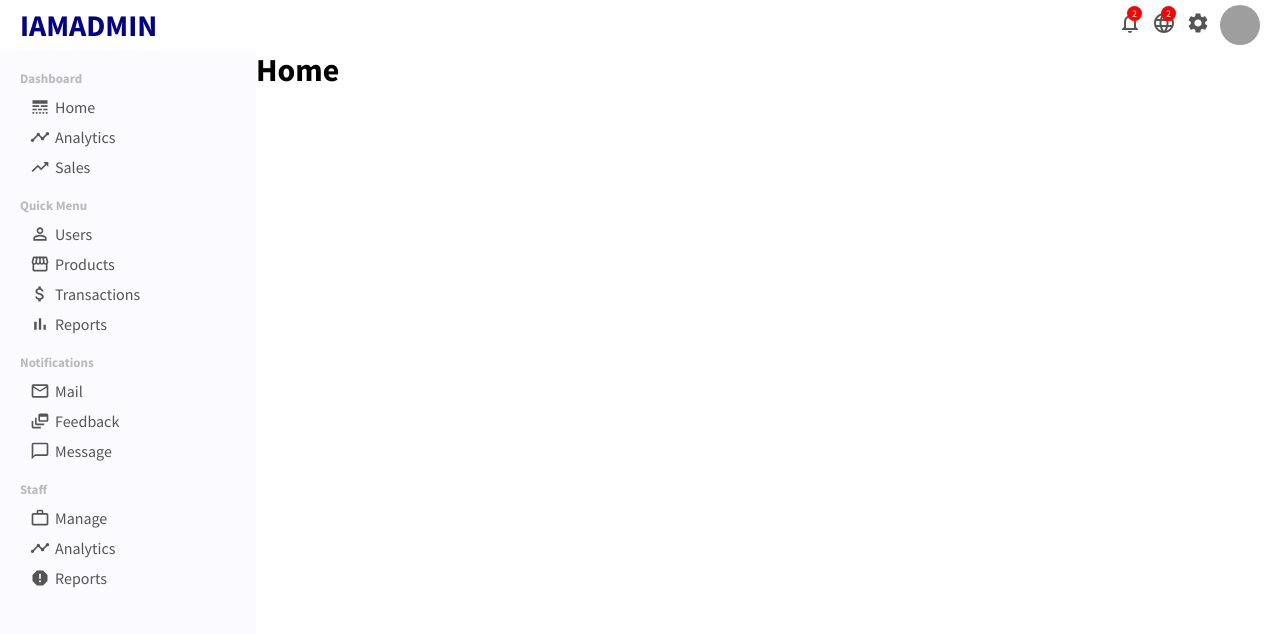
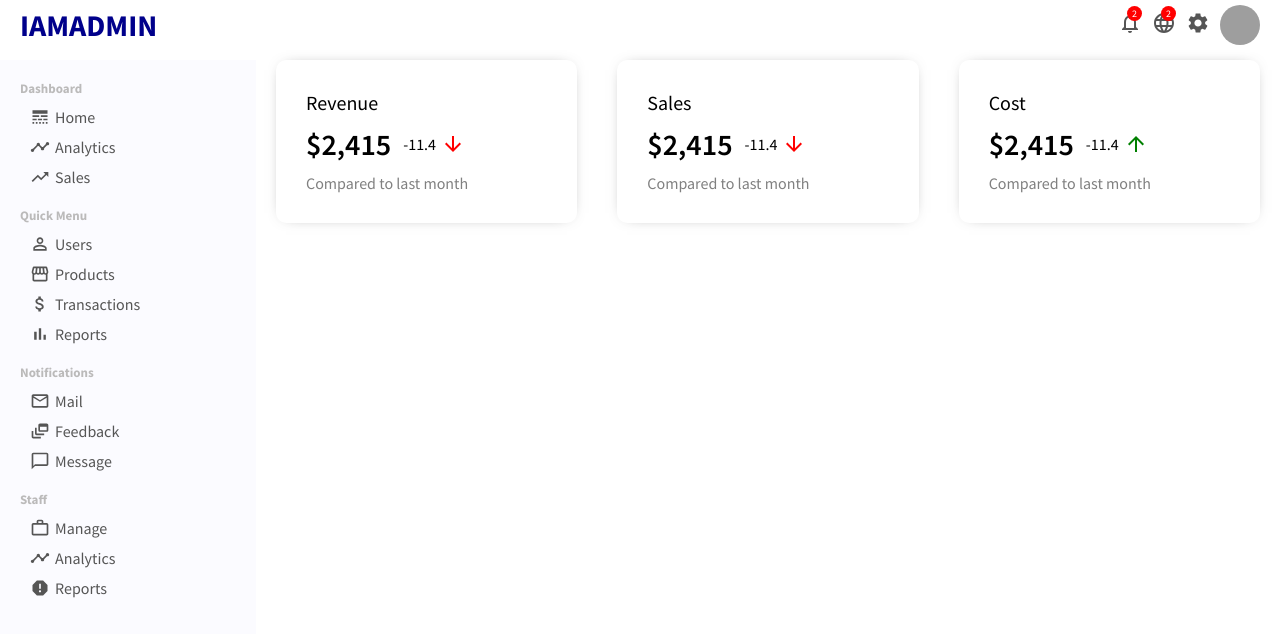
Before and after one commit to sandurijal03/admin-dashboard, a React (Create React App) app in the folder client/: page / in a window 1280 px wide. Shown: the top 634 px of the page. Built offline with nearby package versions, Linux system fonts and the light colour scheme; grey boxes are pictures that could not be loaded.

Commit message:
featuredInfo added and imported in home

```diff
--- a/client/src/App.module.css
+++ b/client/src/App.module.css
@@ -1,3 +1,4 @@
 .container {
   display: flex;
+  margin-top: 10px;
 }
--- /dev/null
+++ b/client/src/components/featuredInfo/FeaturedInfo.js
@@ -0,0 +1,51 @@
+import React from 'react';
+import { ArrowDownward, ArrowUpward } from '@material-ui/icons';
+
+import styles from './FeaturedInfo.module.css';
+
+const FeaturedInfo = () => {
+  return (
+    <div className={styles.featured}>
+      <div className={styles.featuredItem}>
+        <span className={styles.featuredTitle}>Revenue</span>
+        <div className={styles.featuredMoneyContainer}>
+          <span className={styles.featuredMoney}>$2,415</span>
+          <span className={styles.featuredMoneyRate}>
+            -11.4{' '}
+            <ArrowDownward
+              className={`${styles.featuredIcon} ${styles.negative}`}
+            />
+          </span>
+        </div>
+        <div className={styles.featuredSub}>Compared to last month</div>
+      </div>
+
+      <div className={styles.featuredItem}>
+        <span className={styles.featuredTitle}>Sales</span>
+        <div className={styles.featuredMoneyContainer}>
+          <span className={styles.featuredMoney}>$2,415</span>
+          <span className={styles.featuredMoneyRate}>
+            -11.4{' '}
+            <ArrowDownward
+              className={`${styles.featuredIcon} ${styles.negative}`}
+            />
+          </span>
+        </div>
+        <div className={styles.featuredSub}>Compared to last month</div>
+      </div>
+
+      <div className={styles.featuredItem}>
+        <span className={styles.featuredTitle}>Cost</span>
+        <div className={styles.featuredMoneyContainer}>
+          <span className={styles.featuredMoney}>$2,415</span>
+          <span className={styles.featuredMoneyRate}>
+            -11.4 <ArrowUpward className={styles.featuredIcon} />
+          </span>
+        </div>
+        <div className={styles.featuredSub}>Compared to last month</div>
+      </div>
+    </div>
+  );
+};
+
+export default FeaturedInfo;
--- /dev/null
+++ b/client/src/components/featuredInfo/FeaturedInfo.module.css
@@ -0,0 +1,51 @@
+.featured {
+  width: 100%;
+  display: flex;
+  justify-content: space-between;
+}
+
+.featuredItem {
+  flex: 1;
+  margin: 0 20px;
+  padding: 30px;
+  border-radius: 10px;
+  cursor: pointer;
+  -webkit-box-shadow: 0px 0px 15px -10px rgba(0, 0, 0, 0.75);
+  box-shadow: 0px 0px 15px -10px rgba(0, 0, 0, 0.75);
+}
+
+.featuredTitle {
+  font-size: 20px;
+}
+
+.featuredMoneyContainer {
+  margin: 10px 0px;
+  display: flex;
+  align-items: center;
+}
+
+.featuredMoney {
+  font-size: 30px;
+  font-weight: 600;
+}
+
+.featuredMoneyRate {
+  display: flex;
+  align-items: center;
+  margin-left: 12px;
+}
+
+.featuredIcon {
+  font-size: 14px;
+  margin-left: 5px;
+  color: green;
+}
+
+.negative {
+  color: red;
+}
+
+.featuredSub {
+  font-style: 15px;
+  color: gray;
+}
--- a/client/src/pages/home/Home.js
+++ b/client/src/pages/home/Home.js
@@ -1,10 +1,11 @@
 import React from 'react';
+import FeaturedInfo from '../../components/featuredInfo/FeaturedInfo';
 import styles from './Home.module.css';
 
 const Home = () => {
   return (
     <div className={styles.home}>
-      <h1>Home</h1>
+      <FeaturedInfo />
     </div>
   );
 };
```
